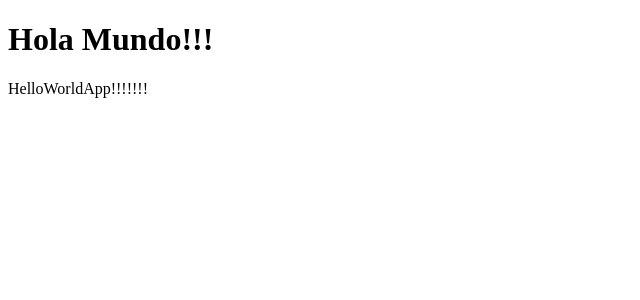
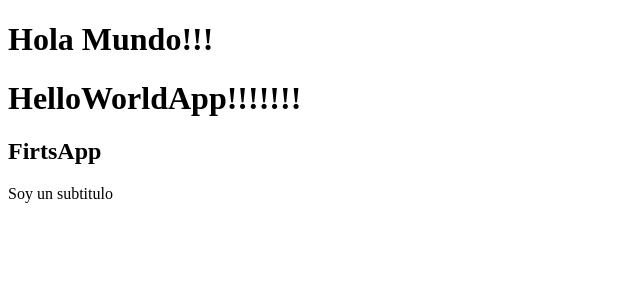
Before and after one commit to Nau-c/React-de-cero-a-experto, a React (Vite) app in the folder 03-counter-app-vite/: page / in a window 1280 px wide. Shown: the top 300 px of the page, without its empty margins (0-640 px from the left). Built offline with nearby package versions, Linux system fonts and the light colour scheme.

Commit message:
add return elements component React

```diff
--- /dev/null
+++ b/03-counter-app-vite/src/FirtsApp.jsx
@@ -0,0 +1,12 @@
+import React from "react";
+
+export const FirtsApp = () => {
+
+    return (
+        <>
+        <h2>FirtsApp</h2>
+        <p>Soy un subtitulo</p>
+        </>
+
+    )
+}
--- a/03-counter-app-vite/src/HelloWorldApp.jsx
+++ b/03-counter-app-vite/src/HelloWorldApp.jsx
@@ -4,6 +4,7 @@ export function App() {
 
 export const HelloWorldApp = () => {
   return (
-    <div>HelloWorldApp!!!!!!!</div>
+    <h1>HelloWorldApp!!!!!!!</h1>
+
   )
 }
--- a/03-counter-app-vite/src/main.jsx
+++ b/03-counter-app-vite/src/main.jsx
@@ -1,10 +1,12 @@
 import React from "react";
 import ReactDOM from "react-dom/client";
 import { App, HelloWorldApp } from "./HelloWorldApp";
+import { FirtsApp } from "./FirtsApp";
 
 ReactDOM.createRoot(document.getElementById("root")).render(
   <React.StrictMode>
     <App />
     <HelloWorldApp />
+    <FirtsApp />
   </React.StrictMode>
 );
```
